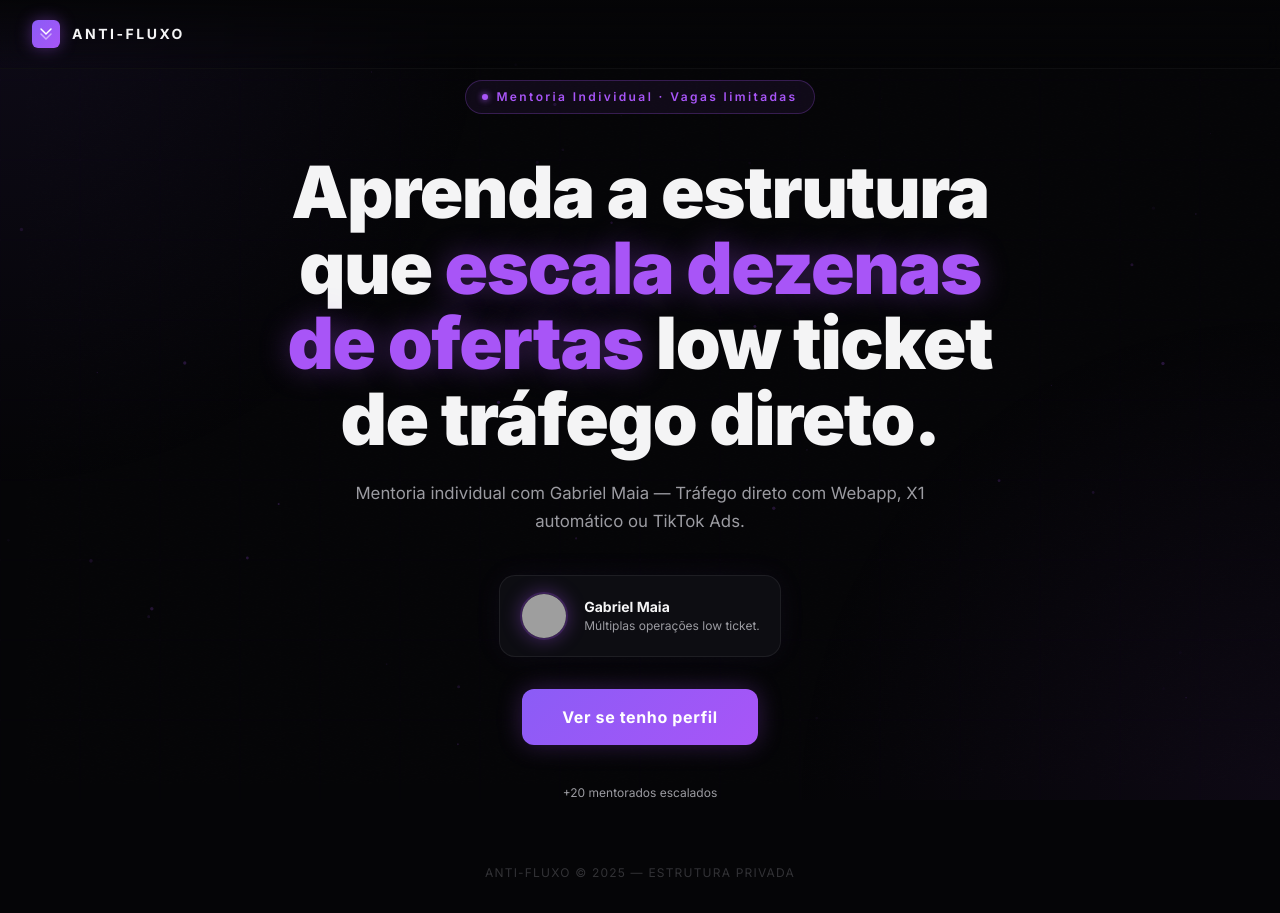
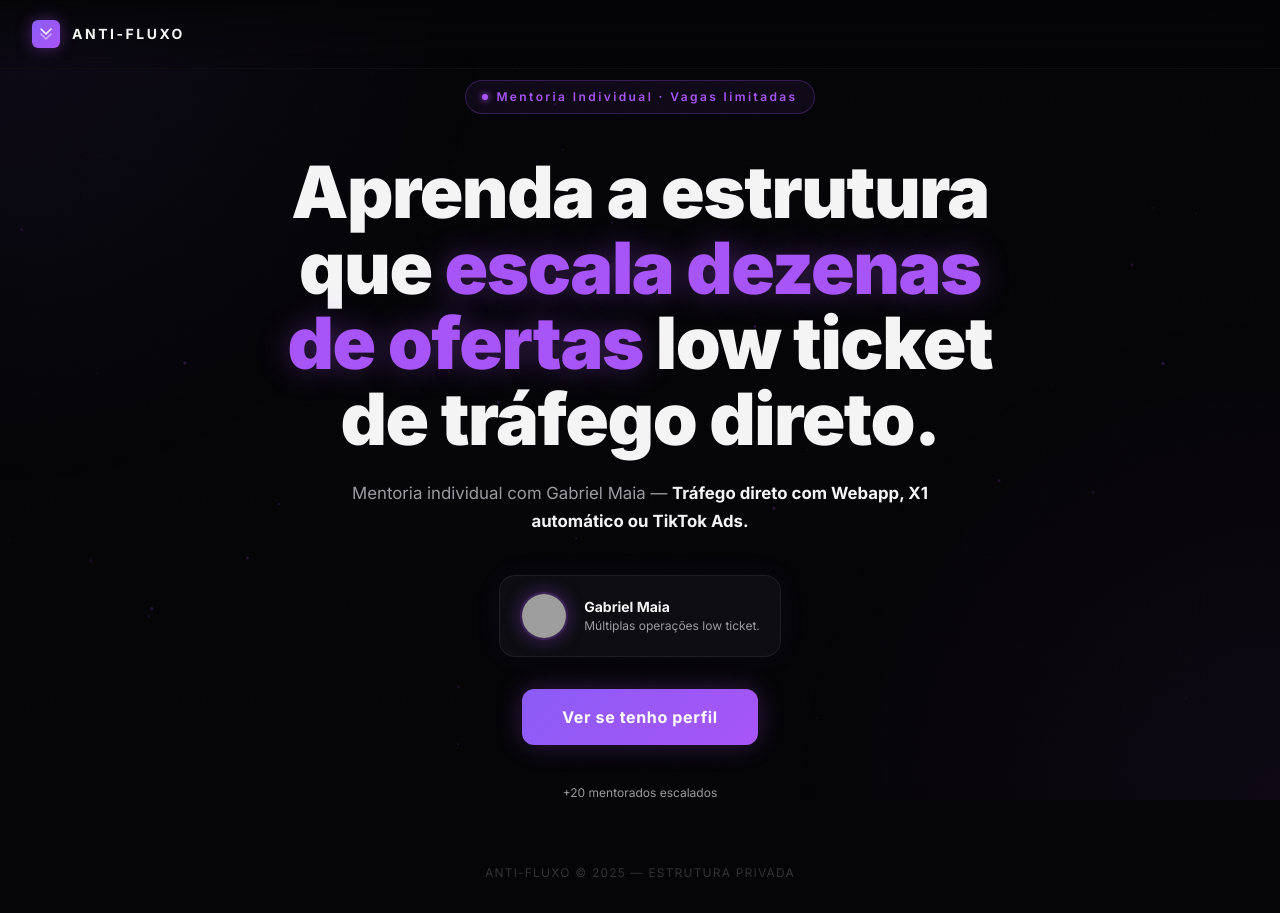
Before and after one commit to gabrielmaiagt/mentoriav2, a Next.js app: page / in a window 1280 px wide. Built offline with nearby package versions, Linux system fonts and the light colour scheme; grey boxes are pictures that could not be loaded.

Commit message:
copy: destaque branco negrito na subheadline

```diff
--- a/app/page.tsx
+++ b/app/page.tsx
@@ -52,7 +52,10 @@ export default function LandingPage() {
             className="mb-10 max-w-xl leading-relaxed"
             style={{ fontSize: "1.05rem", color: "#9B9BA1", fontWeight: 400 }}
           >
-            Mentoria individual com Gabriel Maia — Tráfego direto com Webapp, X1 automático ou TikTok Ads.
+            Mentoria individual com Gabriel Maia —{" "}
+            <span style={{ color: "#F4F4F5", fontWeight: 700 }}>
+              Tráfego direto com Webapp, X1 automático ou TikTok Ads.
+            </span>
           </motion.p>
 
           {/* Card do mentor */}
```
